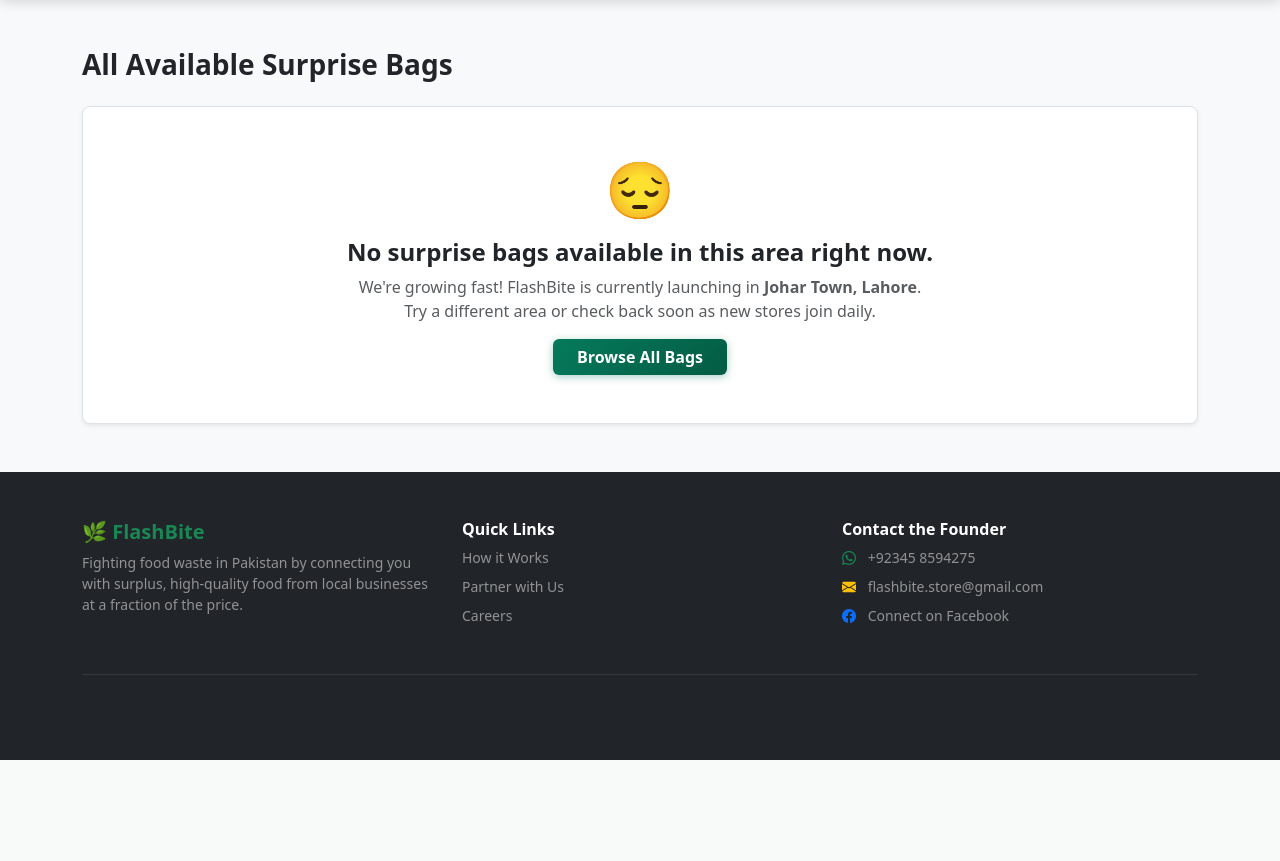
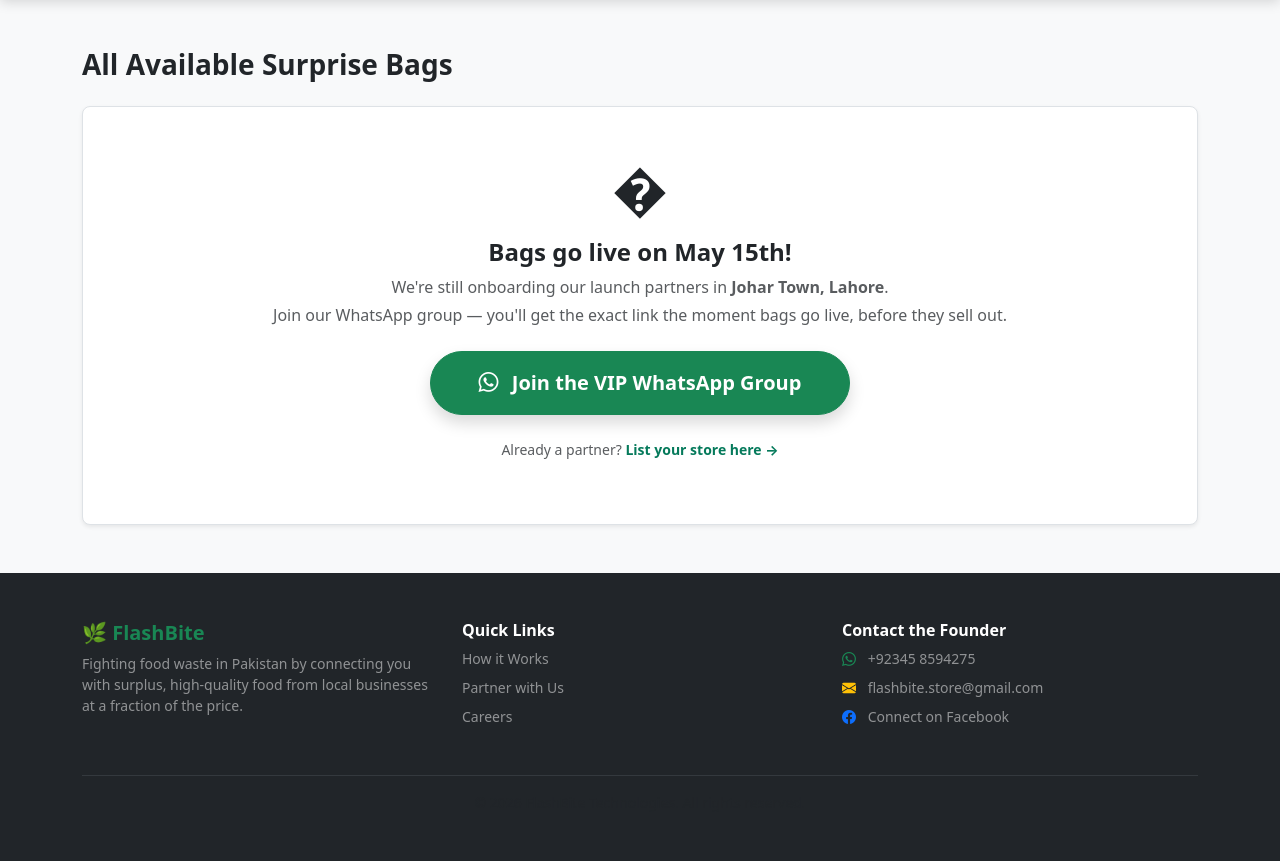
Before and after one commit to calmroshaan/flashbite-web, a Django app: page /bags/ in a window 1280 px wide. Shown: the part 56-917 px from the top of the page. Before the commit the page ends 816 px from the top, so only its background shows below. Run offline with Django 4.2, Linux system fonts and the light colour scheme; data that the repository does not hold is empty.

Commit message:
bags UI update-A proper message given before launching

```diff
--- a/core/views.py
+++ b/core/views.py
@@ -43,6 +43,9 @@ def partner(request):
             store.owner = request.user
             store.is_approved = False
             store.save()
+            # FIX: Promote user to store_owner so Vendor Dashboard appears in navbar
+            request.user.role = 'store_owner'
+            request.user.save()
             return redirect('stores:owner_dashboard')
     else:
         form = StoreApplicationForm()
--- a/templates/bags/bag_list.html
+++ b/templates/bags/bag_list.html
@@ -40,11 +40,15 @@
     </div>
 
     {% else %}
-    <div class="text-center py-5 bg-white rounded-3 shadow-sm border">
-        <div class="display-4 mb-3">😔</div>
-        <h4 class="fw-bold text-dark">No surprise bags available in this area right now.</h4>
-        <p class="text-muted mb-3">We're growing fast! FlashBite is currently launching in <strong>Johar Town, Lahore</strong>.<br>Try a different area or check back soon as new stores join daily.</p>
-        <a href="{% url 'bags:bag_list' %}" class="btn btn-flashbite fw-bold px-4">Browse All Bags</a>
+    <div class="text-center py-5 bg-white rounded-3 shadow-sm border px-4">
+        <div class="display-4 mb-3">�</div>
+        <h4 class="fw-bold text-dark">Bags go live on May 15th!</h4>
+        <p class="text-muted mb-1">We're still onboarding our launch partners in <strong>Johar Town, Lahore</strong>.</p>
+        <p class="text-muted mb-4">Join our WhatsApp group — you'll get the exact link the moment bags go live, before they sell out.</p>
+        <a href="https://chat.whatsapp.com/EANODk8jBsUCPHlQIvtapu" target="_blank" class="btn btn-success btn-lg fw-bold rounded-pill px-5 py-3 shadow mb-3">
+            <i class="bi bi-whatsapp me-2"></i> Join the VIP WhatsApp Group
+        </a>
+        <p class="small text-muted mt-2">Already a partner? <a href="{% url 'core:partner' %}" class="text-flashbite fw-bold text-decoration-none">List your store here →</a></p>
     </div>
     {% endif %}
 
```
